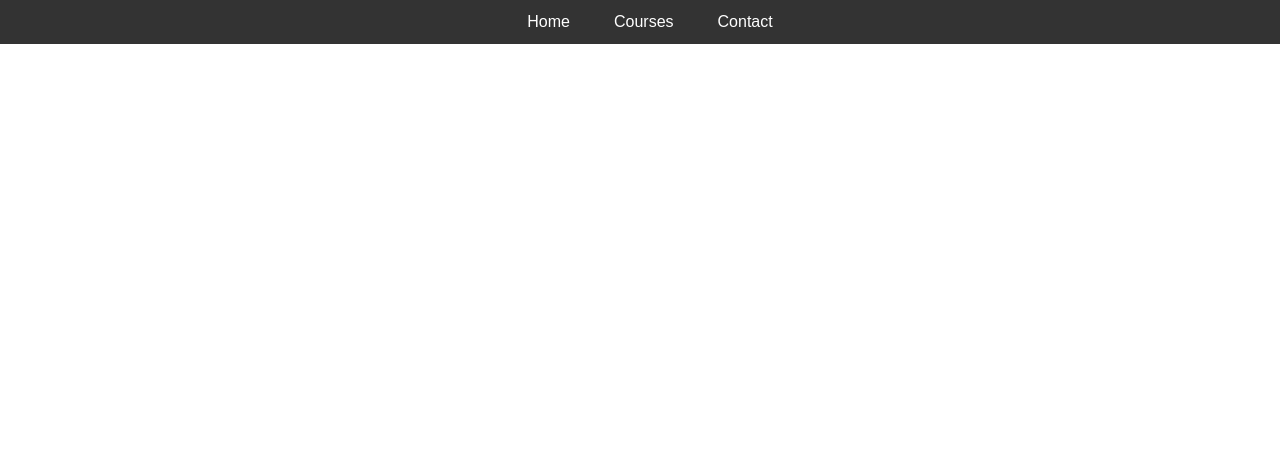
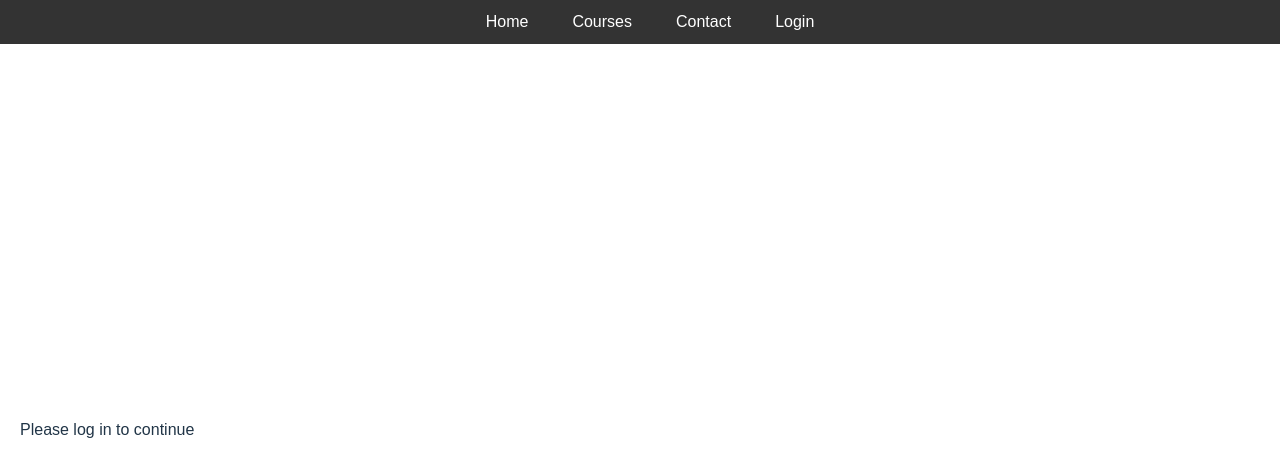
Before and after one commit to JustinHu8/react-9-authentication, a React (Vite) app: page /login in a window 1280 px wide. Shown: the top 476 px of the page. Built offline with nearby package versions, Linux system fonts and the light colour scheme.

Commit message:
Implement protected routes

```diff
--- a/src/App.tsx
+++ b/src/App.tsx
@@ -8,20 +8,30 @@ import ContactPage from './pages/ContactPage'
 import UserProfilePage from './pages/UserProfilePage'
 import Settings from './components/Settings/Settings'
 import Orders from './components/Orders/Orders'
+import ProtectedRoute from './components/ProtectedRoute/ProtectedRoute'
+import LoginPage from './pages/LoginPage'
 
+const isAuthenticated = false;
 
 const App = () => {
 
   return (
     <div>
-      <NavBar />
+      <NavBar isAuthenticated={isAuthenticated} />
       <div className="main-content">
         <Routes>
           <Route path="/" element={<HomePage />} />
           <Route path="/courses" element={<CourseListPage />} />
           <Route path="/courses/:courseId" element={<CourseDetailPage />} />
           <Route path="/contact" element={<ContactPage />} />
-          <Route path="/profile" element={<UserProfilePage />}>
+          <Route path='/login' element={<LoginPage />} />
+          <Route
+            path="/profile/*"
+            element={
+              <ProtectedRoute isAuthenticated={isAuthenticated}>
+                <UserProfilePage />
+              </ProtectedRoute>
+            }>
             <Route path="settings" element={<Settings />} />
             <Route path="orders" element={<Orders />} />
           </Route>
--- a/src/components/NavBar/NavBar.tsx
+++ b/src/components/NavBar/NavBar.tsx
@@ -1,11 +1,20 @@
 import { Link } from "react-router-dom";
 
-const NavBar = () => (
+interface NavBarProps {
+  isAuthenticated: boolean;
+}
+
+const NavBar = ({ isAuthenticated }: NavBarProps) => (
   <nav className='navbar'>
     <ul>
       <li><Link to="/">Home</Link></li>
       <li><Link to="/courses">Courses</Link></li>
       <li><Link to="/contact">Contact</Link></li>
+      {isAuthenticated ? (
+        <li><Link to="/profile">Profile</Link></li>
+      ) : (
+        <li><Link to="/login">Login</Link></li>
+      )}
     </ul>
   </nav>
 );
--- /dev/null
+++ b/src/components/ProtectedRoute/ProtectedRoute.tsx
@@ -0,0 +1,15 @@
+import { Navigate } from "react-router-dom";
+
+interface ProtectedRouteProps {
+  isAuthenticated: boolean;
+  children: React.ReactNode;
+}
+
+const ProtectedRoute: React.FC<ProtectedRouteProps> = ({ isAuthenticated, children }) => {
+  if (!isAuthenticated) {
+    return <Navigate to="/login" />;
+  }
+  return children;
+};
+
+export default ProtectedRoute;
--- /dev/null
+++ b/src/pages/LoginPage.tsx
@@ -0,0 +1,2 @@
+const LoginPage = () => <div>Please log in to continue</div>;
+export default LoginPage;
```
